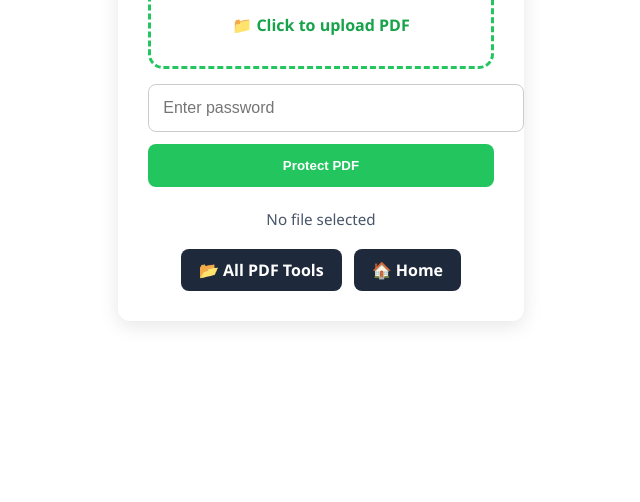
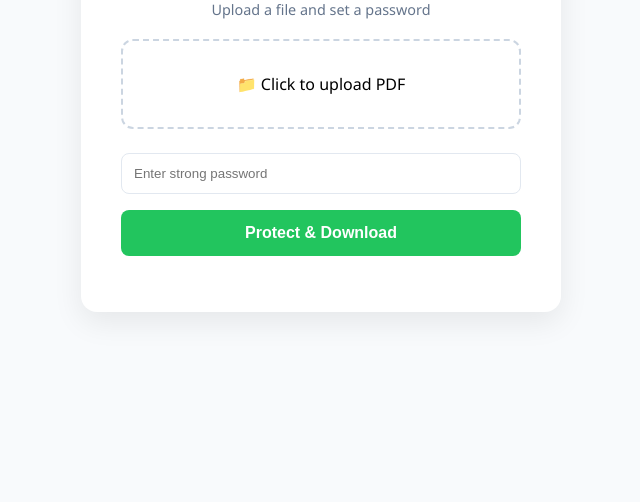
Before and after one commit to easyusehub/Protect-PDF, a website: page protect.html in a window 1280 px wide. Shown: the part 298-800 px from the top of the page, without its empty margins (319-959 px from the left). Drawn offline with Linux system fonts and the light colour scheme.

Commit message:
Update protect.html

```diff
--- a/protect.html
+++ b/protect.html
@@ -1,113 +1,95 @@
-<!DOCTYPE html>
+<!                <!DOCTYPE html>
 <html lang="en">
 <head>
     <meta charset="UTF-8">
     <meta name="viewport" content="width=device-width, initial-scale=1.0">
-<title>Hybrid Protect PDF | EasyUseHub</title>
-<script src="https://unpkg.com/pdf-lib/dist/pdf-lib.min.js"></script>
+    <title>Secure PDF | EasyUseHub</title>
     <style>
-html, body { margin:0; padding:0; font-family:'Segoe UI',sans-serif; background:#fff; color:#1e293b; display:flex; justify-content:center; align-items:center; height:100%; }
-.container { max-width:450px; width:90%; padding:30px; border-radius:12px; box-shadow:0 5px 20px rgba(0,0,0,0.1); text-align:center; }
-h2 { margin-bottom:15px; }
-.upload { padding:30px; border:3px dashed #22c55e; border-radius:15px; cursor:pointer; margin-bottom:15px; font-weight:600; color:#16a34a; transition:0.3s; }
-.upload:hover { background:#e6f4ea; transform:scale(1.02); }
-input[type="password"] { width:100%; padding:14px; margin-bottom:12px; border-radius:8px; border:1px solid #ccc; font-size:1rem; }
-button { width:100%; padding:14px; border:none; border-radius:8px; font-weight:600; cursor:pointer; margin-bottom:12px; background:#22c55e; color:#fff; transition:0.3s; }
-button:hover { background:#16a34a; }
-#download-btn { display:none; background:#2563eb; }
-#download-btn:hover { background:#1e40af; }
-#status { font-size:0.95rem; color:#475569; margin-top:10px; }
-.bottom-buttons { display:flex; justify-content:center; gap:12px; margin-top:20px; }
-.bottom-buttons a { text-decoration:none; padding:10px 18px; border-radius:8px; color:#fff; font-weight:600; background:#1e293b; transition:0.3s; }
-.bottom-buttons a:hover { background:#3b82f6; }
+        :root { --primary: #2563eb; --success: #22c55e; --bg: #f8fafc; }
+        body { font-family: 'Segoe UI', sans-serif; background: var(--bg); display: flex; justify-content: center; align-items: center; min-height: 100vh; margin: 0; }
+        .card { background: white; padding: 2.5rem; border-radius: 16px; box-shadow: 0 10px 30px rgba(0,0,0,0.08); width: 100%; max-width: 400px; text-align: center; }
+        h2 { margin-bottom: 1rem; color: #1e293b; }
+        .upload-area { border: 2px dashed #cbd5e1; padding: 2rem; border-radius: 12px; cursor: pointer; margin-bottom: 1.5rem; transition: 0.3s; }
+        .upload-area:hover { border-color: var(--primary); background: #f1f5f9; }
+        input[type="password"] { width: 100%; padding: 12px; margin-bottom: 1rem; border: 1px solid #e2e8f0; border-radius: 8px; box-sizing: border-box; }
+        button { width: 100%; padding: 14px; border: none; border-radius: 8px; background: var(--success); color: white; font-weight: 600; cursor: pointer; font-size: 1rem; }
+        button:hover { opacity: 0.9; }
+        #status { margin-top: 1rem; font-size: 0.9rem; color: #64748b; }
+        .hidden { display: none; }
     </style>
 </head>
 <body>
 
-<div class="container">
+<div class="card">
     <h2>🔐 Protect PDF</h2>
-<div class="upload" onclick="document.getElementById('file').click()">📁 Click to upload PDF</div>
-<input type="file" id="file" accept="application/pdf" hidden>
-<input type="password" id="password" placeholder="Enter password">
-<button onclick="protectPDF()">Protect PDF</button>
-<button id="download-btn">📥 Download Protected PDF</button>
-<p id="status">No file selected</p>
+    <p style="color: #64748b; font-size: 0.9rem; margin-bottom: 20px;">Upload a file and set a password</p>
 
-<div class="bottom-buttons">
-<a href="https://easyusehub.blogspot.com/p/free-pdf-tools-easyusehub.html?m=1">📂 All PDF Tools</a>
-<a href="https://easyusehub.blogspot.com/?m=1">🏠 Home</a>
+    <div class="upload-area" id="dropZone" onclick="document.getElementById('fileInput').click()">
+        <span id="fileText">📁 Click to upload PDF</span>
     </div>
+
+    <input type="file" id="fileInput" accept="application/pdf" class="hidden">
+    <input type="password" id="password" placeholder="Enter strong password">
+
+    <button onclick="uploadAndProtect()" id="submitBtn">Protect & Download</button>
+
+    <p id="status"></p>
 </div>
 
 <script>
-let file = null;
-let downloadUrl = '';
-const API_THRESHOLD = 5 * 1024 * 1024; // 5MB threshold for API call
+    const fileInput = document.getElementById('fileInput');
+    const fileText = document.getElementById('fileText');
+    const status = document.getElementById('status');
 
-document.getElementById('file').addEventListener('change', e=>{
-    file = e.target.files[0];
-    document.getElementById('status').textContent = file ? file.name : 'No file selected';
-});
+    // Show selected filename
+    fileInput.onchange = () => {
+        if(fileInput.files[0]) fileText.innerText = "📄 " + fileInput.files[0].name;
+    };
 
-async function protectPDF(){
-    if(!file){ alert('Upload PDF first'); return; }
+    async function uploadAndProtect() {
+        const file = fileInput.files[0];
         const password = document.getElementById('password').value;
-    if(!password){ alert('Enter password'); return; }
 
-    document.getElementById('status').textContent = "Processing...";
+        if (!file || !password) {
+            alert("Please select a file and enter a password.");
+            return;
+        }
 
-    // Small file → client-side
-    if(file.size <= API_THRESHOLD){
-        try {
-            const arrayBuffer = await file.arrayBuffer();
-            const pdfDoc = await PDFLib.PDFDocument.load(arrayBuffer);
-            pdfDoc.encrypt({
-                userPassword: password,
-                ownerPassword: password,
-                permissions: { printing:'highResolution', modifying:false, copying:false }
-            });
-            const pdfBytes = await pdfDoc.save();
-            const blob = new Blob([pdfBytes], {type:'application/pdf'});
-            downloadUrl = URL.createObjectURL(blob);
-            const dlBtn = document.getElementById('download-btn');
-            dlBtn.style.display='block';
-            dlBtn.onclick = ()=> {
-                const a = document.createElement('a');
-                a.href = downloadUrl;
-                a.download = 'protected.pdf';
-                a.click();
-            };
-            document.getElementById('status').textContent = "✔ PDF ready! Click Download.";
-        } catch(e){
-            console.error(e);
-            document.getElementById('status').textContent = "❌ Error protecting PDF!";
-        }
-    } else {
-        // Large file → API call
+        status.innerText = "⏳ Processing on server...";
+        const btn = document.getElementById('submitBtn');
+        btn.disabled = true;
+
+        // Prepare data for API
         const formData = new FormData();
         formData.append('pdf', file);
         formData.append('password', password);
 
-        fetch('/api/protect', { method:'POST', body: formData })
-        .then(res=>{
-            if(!res.ok) throw new Error('API error');
-            return res.blob();
-        })
-        .then(blob=>{
-            downloadUrl = URL.createObjectURL(blob);
-            const dlBtn = document.getElementById('download-btn');
-            dlBtn.style.display='block';
-            dlBtn.onclick = ()=> {
+        try {
+            const response = await fetch('/api/protect', {
+                method: 'POST',
+                body: formData
+            });
+
+            if (!response.ok) throw new Error('Server error occurred');
+
+            // Receive the protected PDF as a Blob
+            const blob = await response.blob();
+            const url = window.URL.createObjectURL(blob);
+
+            // Create a hidden link to trigger download
             const a = document.createElement('a');
-                a.href = downloadUrl;
-                a.download = 'protected.pdf';
+            a.href = url;
+            a.download = `protected_${file.name}`;
+            document.body.appendChild(a);
             a.click();
-            };
-            document.getElementById('status').textContent = "✔ Protected via API! Click Download.";
-        })
-        .catch(()=>{
-            document.getElementById('status').textContent = "❌ Error via API!";
-        });
+            a.remove();
+
+            status.innerHTML = "<span style='color:green'>✅ Success! Downloaded.</span>";
+        } catch (err) {
+            console.error(err);
+            status.innerHTML = "<span style='color:red'>❌ Error connecting to server.</span>";
+        } finally {
+            btn.disabled = false;
         }
     }
 </script>
```
Lines whose indentation alone changed are shown as unchanged.
